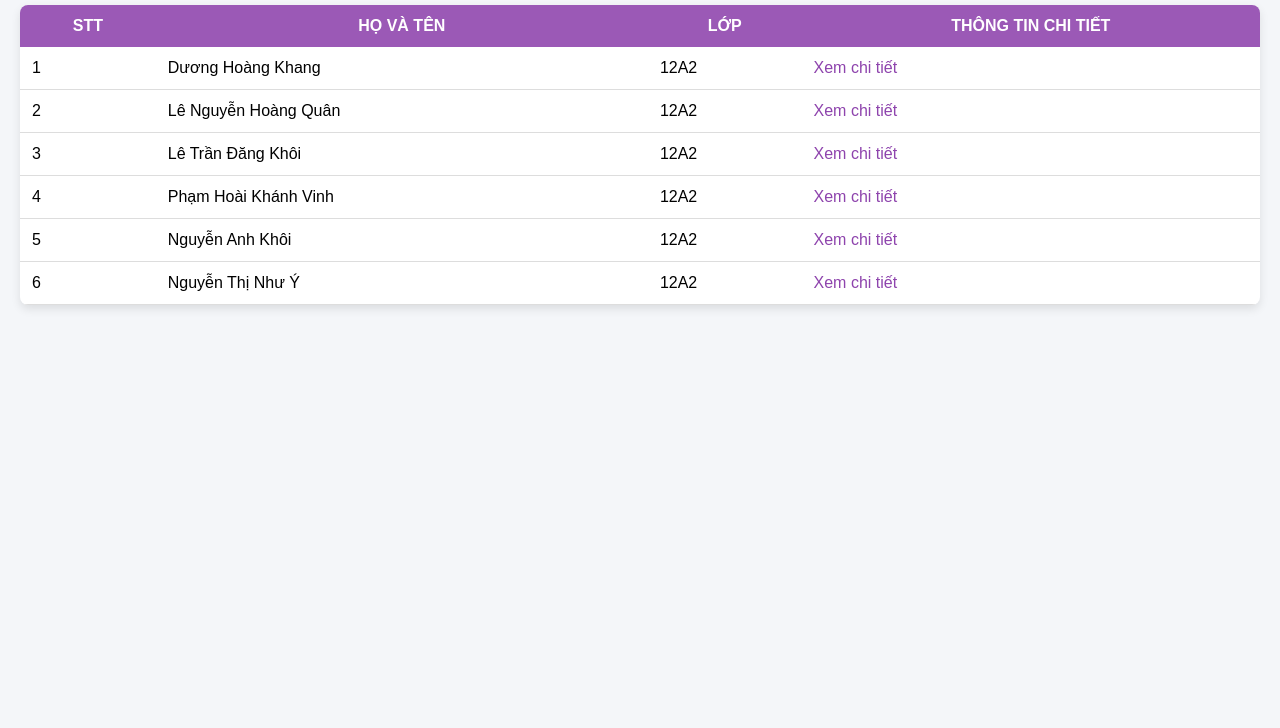
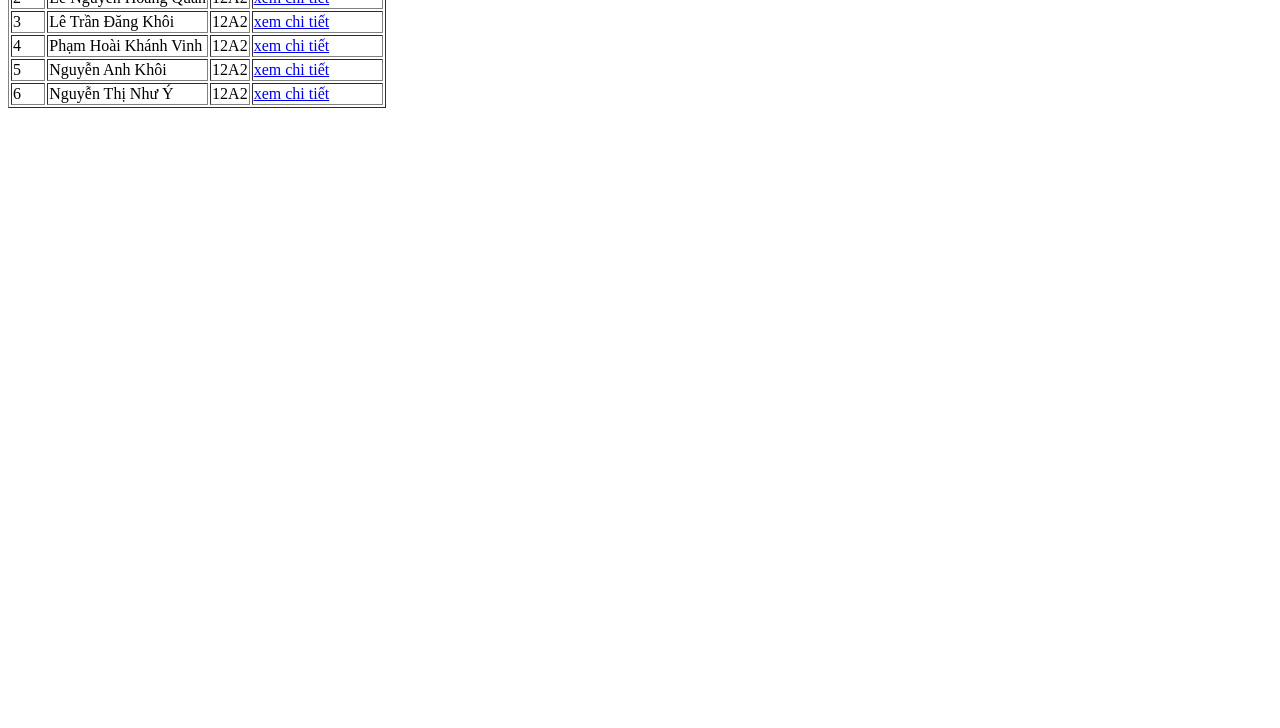
Before and after one commit to TranceMelan/Portfolio, a plain HTML site: page danhsach.html in a window 1280 px wide. Shown: the part 72-800 px from the top of the page. Drawn offline with Linux system fonts and the light colour scheme.

Commit message:
Add files via upload

```diff
--- a/danhsach.html
+++ b/danhsach.html
@@ -1,94 +1,52 @@
-<html lang="vi">
+<html>
  <head>
-    <meta charset="UTF-8">
-    <title>Danh Sách Thành Viên</title>
-    <style>
-        body {
-            font-family: Arial, sans-serif;
-            background: #f4f6f9;
-            margin: 0;
-            padding: 20px;
-        }
-        h1 {
-            text-align: center;
-            color: #333;
-            margin-bottom: 20px;
-        }
-        table {
-            width: 100%;
-            border-collapse: collapse;
-            background: white;
-            border-radius: 8px;
-            overflow: hidden;
-            box-shadow: 0 4px 10px rgba(0, 0, 0, 0.1);
-        }
-        th {
-            background: #9b59b6;
-            color: white;
-            padding: 12px;
-            text-transform: uppercase;
-        }
-        td {
-            padding: 12px;
-            border-bottom: 1px solid #ddd;
-        }
-        tr:hover {
-            background: #f8ecff;
-        }
-        a {
-            color: #8e44ad;
-            text-decoration: none;
-        }
-        a:hover {
-            text-decoration: underline;
-        }
-    </style>
+  <title> Danh Sách Thành Viên</title>
  </head>
+
  <body>
-    <h1>Danh Sách Thành Viên</h1>
-    <table>
+  <table border=1>
    <tr>
-            <th>STT</th>
-            <th>Họ và Tên</th>
-            <th>Lớp</th>
-            <th>Thông Tin Chi Tiết</th>
+      <th> STT </th>
+      <th> Họ Và Tên </th>
+      <th> Lớp </th>
+      <th> Thông Tin Chi tiết </th>
    </tr>
    <tr>
-            <td>1</td>
-            <td>Dương Hoàng Khang</td>
-            <td>12A2</td>
-            <td><a href="./thanhvien/Hoàng Khang_15.html">Xem chi tiết</a></td>
+      <td> 1</td>
+      <td> Dương Hoàng Khang</td>
+      <td> 12A2</td>
+      <td>  <a href=".\thanhvien\Hoàng Khang_15.html"> xem chi tiết </a> </td>
    </tr>
    <tr>
-            <td>2</td>
-            <td>Lê Nguyễn Hoàng Quân</td>
-            <td>12A2</td>
-            <td><a href="./thanhvien/Lê Nguyễn Hoàng Quân12A2.html">Xem chi tiết</a></td>
+      <td> 2</td>
+      <td> Lê Nguyễn Hoàng Quân</td>
+      <td> 12A2</td>
+      <td>  <a href=".\thanhvien\Lê Nguyễn Hoàng Quân12A2.html"> xem chi tiết </a> </td>
    </tr>
    <tr>
-            <td>3</td>
-            <td>Lê Trần Đăng Khôi</td>
-            <td>12A2</td>
-            <td><a href="./thanhvien/Lê Trần Đăng Khôi.html">Xem chi tiết</a></td>
+      <td> 3</td>
+      <td> Lê Trần Đăng Khôi</td>
+      <td> 12A2</td>
+      <td>  <a href=".\thanhvien\Lê Trần Đăng Khôi.html"> xem chi tiết </a> </td>
    </tr>
    <tr>
-            <td>4</td>
-            <td>Phạm Hoài Khánh Vinh</td>
-            <td>12A2</td>
-            <td><a href="./thanhvien/Phạm Hoài Khánh Vinh.html">Xem chi tiết</a></td>
+      <td> 4</td>
+      <td> Phạm Hoài Khánh Vinh</td>
+      <td> 12A2</td>
+      <td>  <a href=".\thanhvien\Phạm Hoài Khánh Vinh.html"> xem chi tiết </a> </td>
    </tr>
    <tr>
-            <td>5</td>
-            <td>Nguyễn Anh Khôi</td>
-            <td>12A2</td>
-            <td><a href="./thanhvien/nakai.html">Xem chi tiết</a></td>
+      <td> 5</td>
+      <td> Nguyễn Anh Khôi</td>
+      <td> 12A2</td>
+      <td>  <a href=".\thanhvien\nakai.html"> xem chi tiết </a> </td>
    </tr>
    <tr>
-            <td>6</td>
-            <td>Nguyễn Thị Như Ý</td>
-            <td>12A2</td>
-            <td><a href="./thanhvien/Nguyễn Thị Như Ý.html">Xem chi tiết</a></td>
+      <td> 6</td>
+      <td> Nguyễn Thị Như Ý</td>
+      <td> 12A2</td>
+      <td>  <a href=".\thanhvien\Nguyễn Thị Như Ý.html"> xem chi tiết </a> </td>
    </tr>
   </table>
-</body>
+ </body
 </html>
```
Lines whose indentation alone changed are shown as unchanged.
